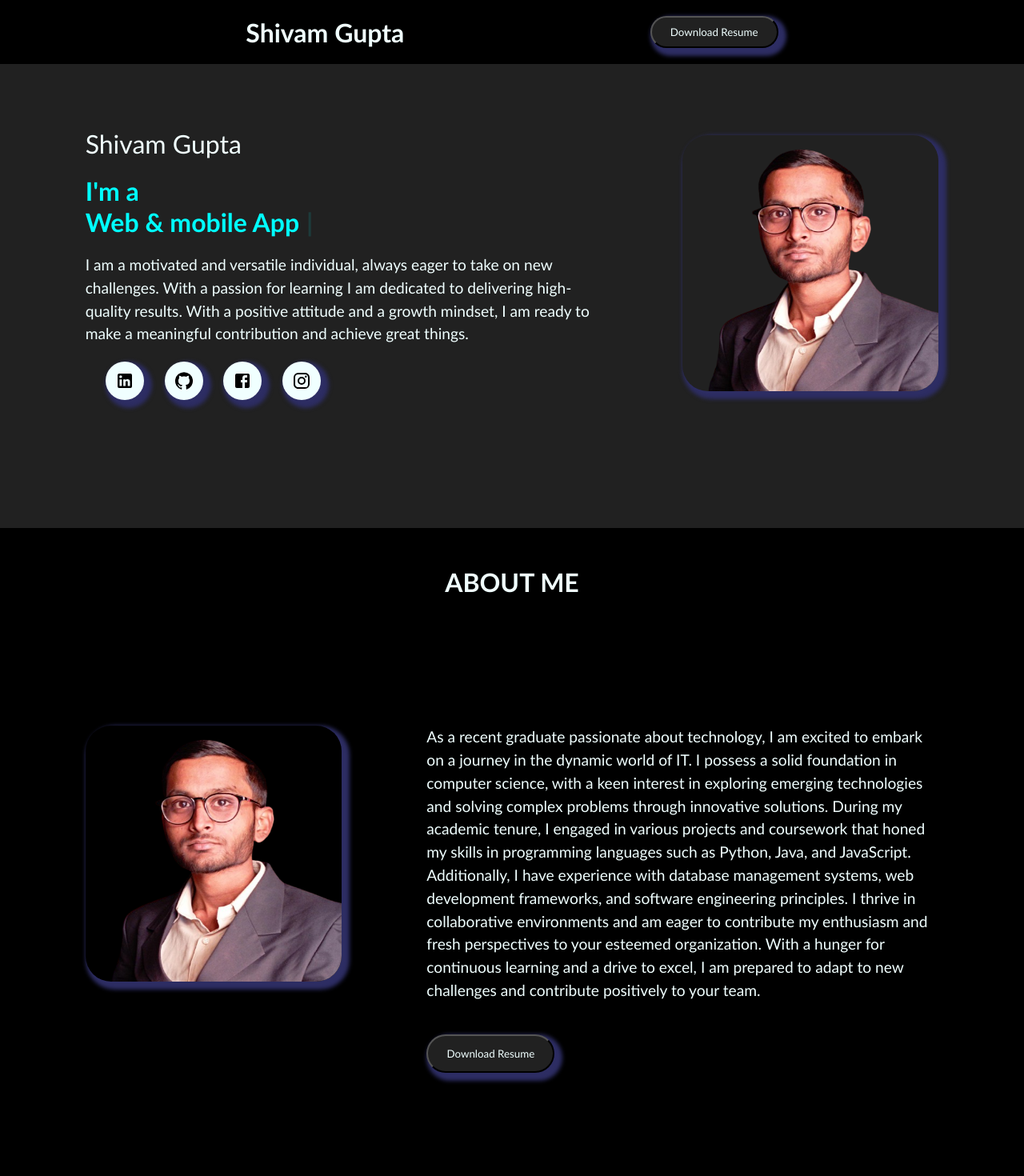
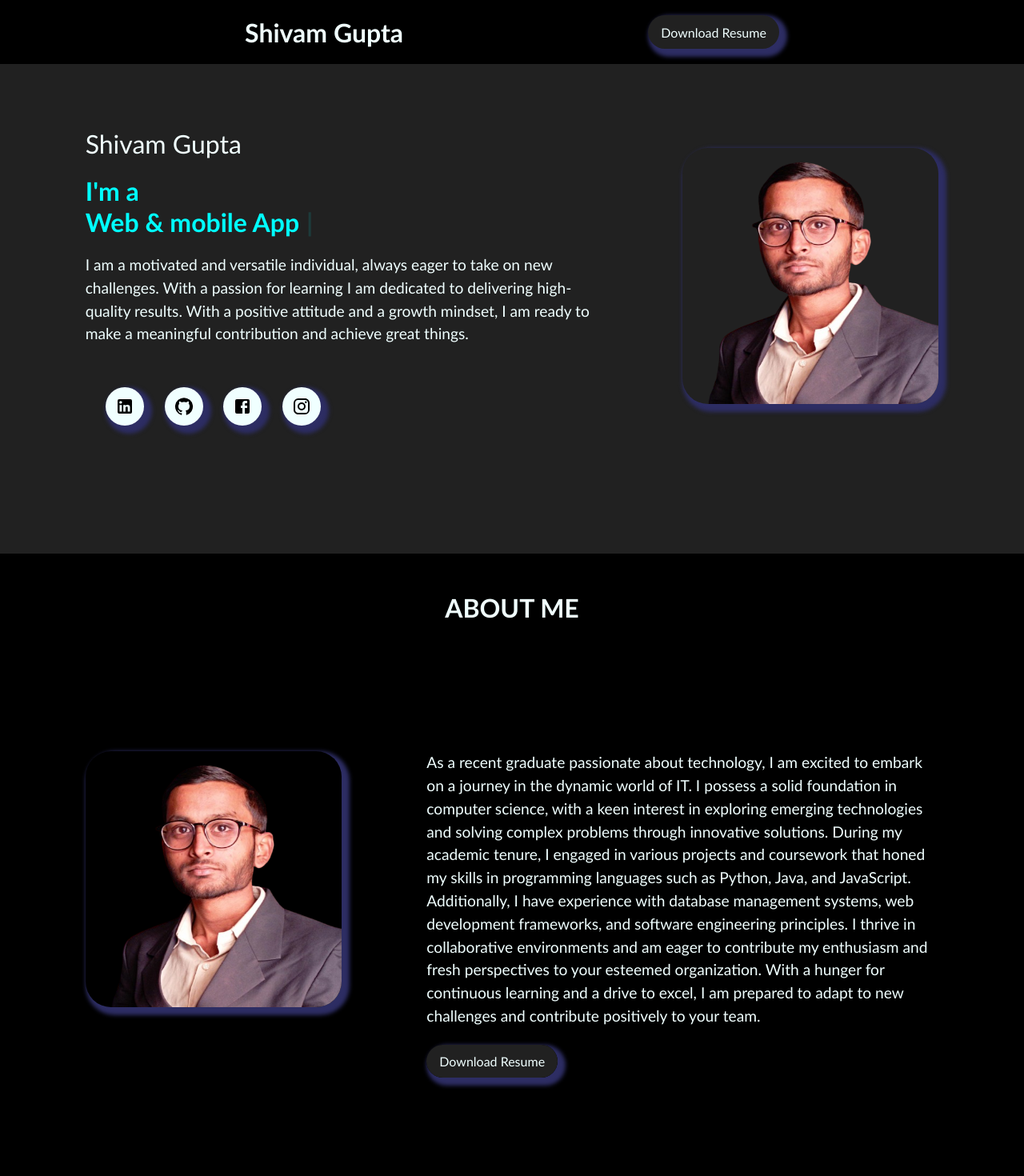
Before and after one commit to shivam9981/myportfolio, a React (Create React App) app: page / in a window 1280 px wide. Shown: the top 1470 px of the page at 80% size. Built offline with nearby package versions, Linux system fonts and the light colour scheme.

Commit message:
completed

```diff
--- a/package.json
+++ b/package.json
@@ -10,7 +10,6 @@
     "@testing-library/jest-dom": "^5.17.0",
     "@testing-library/react": "^13.4.0",
     "@testing-library/user-event": "^13.5.0",
-    "jspdf": "^2.5.1",
     "react": "^18.2.0",
     "react-dom": "^18.2.0",
     "react-scripts": "5.0.1",
--- a/src/Component/About.jsx
+++ b/src/Component/About.jsx
@@ -1,11 +1,7 @@
 import React from 'react'
 import '../Styles/About.css'
-import jsPDF from 'jspdf'
 const About = () => {
-    const downloadpdf =()=>{
-        const doc = new jsPDF();
-        doc.save("Shivam_Gupta_Resume.pdf")
-    }
+
     return (
         <div className='conatiner-about'>
             <p className='about-para'> ABOUT ME</p>
@@ -20,9 +16,9 @@ const About = () => {
 
                         I thrive in collaborative environments and am eager to contribute my enthusiasm and fresh perspectives to your esteemed organization. With a hunger for continuous learning and a drive to excel, I am prepared to adapt to new challenges and contribute positively to your team.
                     </p>
-                    <button className='btn-1' onClick={downloadpdf} >
+                    <a href='./Shivam_Gupta_Resume.pdf' download="Shivam_Gupta_Resume.pdf" className='btn-1'  >
                         Download Resume
-                    </button>
+                    </a>
                 </div>
             </div>
         </div>
--- a/src/Component/Navbar.jsx
+++ b/src/Component/Navbar.jsx
@@ -1,18 +1,13 @@
 import React from 'react'
 import '../Styles/Navbar.css'
-import jsPDF from 'jspdf'
 const Navbar = () => {
-  const downloadpdf = () => {
-    const doc = new jsPDF();
-    doc.save("Shivam_Gupta_Resume.pdf")
-  }
-  console.log("done")
+
   return (
     <div className='navbar-conatiner'>
       <h1>Shivam Gupta</h1>
-      <button className='btn ' onClick={downloadpdf} >
+      <a href='./Shivam_Gupta_Resume.pdf' download="Shivam_Gupta_Resume.pdf" className='btn-1'  >
         Download Resume
-      </button>
+      </a>
     </div>
   )
 }
--- a/src/Styles/About.css
+++ b/src/Styles/About.css
@@ -1,26 +1,18 @@
 .btn-1{
-    width: 10rem;
-    height: 3rem;
+
+    text-decoration: none;
+    padding: 0.7rem 1rem;
     background-color: rgb(33,33,33);
     color: azure;
     border-radius: 5em;
     box-shadow: 5px 5px 5px 5px rgb(45, 45, 99);
-    margin-top: 3em;
+
 }
-.btns{
-    width: 10rem;
-    height: 3rem;
-    color: azure;
-    text-decoration: none;
-    margin-top: 3em;
-}
+
 .btn-1:hover{
     cursor: pointer;
     box-shadow:   5px 5px 19px 10px rgb(255, 255, 255);
     background-color: aqua;
-    color: black;
-}
-.btns:hover{
     color: black;
 }
 
@@ -53,6 +45,7 @@
     color: azure;
 }
 .aboutme-home{
+    margin-bottom: 2rem;
     width: 40em;
     line-height: 1.5em;
     font-size: 1.2rem;
--- a/src/Styles/Contact.css
+++ b/src/Styles/Contact.css
@@ -1,19 +1,21 @@
-.contect-conatiner{
-    background-color: rgb(33,33,33);
+.contect-conatiner {
+    background-color: rgb(33, 33, 33);
     width: auto;
     height: auto;
     display: flex;
     justify-content: space-evenly;
     align-items: center;
     flex-direction: column;
-    color:azure;
+    color: azure;
 }
-.p-tags-conatce{
+
+.p-tags-conatce {
     margin: 5rem 0;
     font-size: 2rem;
     font-weight: 900;
 }
-.inp{
+
+.inp {
     width: 20rem;
     height: 3rem;
     padding: 0 1rem;
@@ -21,16 +23,19 @@
     outline: none;
     border: none;
 }
-.lab{
+
+.lab {
     margin: 0 1rem;
     font-size: 1.5rem;
 }
-.contact-form{
+
+.contact-form {
     display: flex;
     flex-direction: column;
     gap: 15px;
 }
-.inp-area{
+
+.inp-area {
     outline: none;
     border: none;
     width: 20rem;
@@ -38,12 +43,13 @@
     padding: 1rem 2rem;
     height: 10rem;
 }
-.form{
+
+.form {
     display: flex;
     justify-content: space-between;
 }
 
-.inner-contec-conatiner{
+.inner-contec-conatiner {
     margin: 4rem 0;
     width: 100%;
     display: flex;
@@ -51,16 +57,19 @@
     align-items: center;
     flex-wrap: wrap;
 }
-.contact-detail{
+
+.contact-detail {
     display: flex;
     flex-direction: column;
     align-items: center;
 }
-.contact{
+
+.contact {
     font-size: 1.5rem;
-    margin:1rem 0rem;
+    margin: 1rem 0rem;
 }
-.footer{
+
+.footer {
     background-color: black;
     color: azure;
     display: flex;
@@ -69,52 +78,66 @@
     width: 100%;
     height: 3rem;
 }
+
 @media (max-width:470px) {
-    .form{
+    .form {
         flex-direction: column;
     }
-    .contact-detail{
+
+    .contact-detail {
+
         margin: 2rem 0rem;
     }
+
 }
-.btn-contact{
+@media (max-width:600px) {
+    .contact {
+        font-size: 1rem;
+    }
+
+}
+.btn-contact {
     margin-left: 10em;
     width: 10rem;
     height: 2.5rem;
-    background-color: rgb(33,33,33);
+    background-color: rgb(33, 33, 33);
     color: azure;
     border-radius: 5em;
     box-shadow: 5px 5px 5px 5px rgb(45, 45, 99);
 }
 
-.p-tags-conatce{
-    margin: 3rem 0 0 0 ;
+.p-tags-conatce {
+    margin: 3rem 0 0 0;
 }
-.btn-contact:hover{
+
+.btn-contact:hover {
     cursor: pointer;
-    box-shadow:   5px 5px 19px 10px rgb(255, 255, 255);
+    box-shadow: 5px 5px 19px 10px rgb(255, 255, 255);
     background-color: aqua;
     color: black;
 }
 
-.link-btn{
+.link-btn {
     box-shadow: 5px 5px 5px 5px rgb(45, 45, 99);
     width: 3em;
     height: 3em;
     border-radius: 50%;
 }
-.link-conatiner{
-    width:40vh;
+
+.link-conatiner {
+    width: 40vh;
     display: flex;
     justify-content: space-evenly;
     align-items: center;
 }
-.name{
+
+.name {
     font-size: 2rem;
 }
-.link-btn:hover{
+
+.link-btn:hover {
     cursor: pointer;
-    box-shadow:   5px 5px 19px 10px rgb(255, 255, 255);
+    box-shadow: 5px 5px 19px 10px rgb(255, 255, 255);
     background-color: aqua;
     color: black;
 }
--- a/src/Styles/Navbar.css
+++ b/src/Styles/Navbar.css
@@ -12,12 +12,13 @@
 }
 
 .btn {
-    width: 10rem;
-    height: 2.5rem;
-    background-color: rgb(33, 33, 33);
+    text-decoration: none;
+    padding: 0.7rem 1rem;
+    background-color: rgb(33,33,33);
     color: azure;
     border-radius: 5em;
     box-shadow: 5px 5px 5px 5px rgb(45, 45, 99);
+
 }
 
 
```
Also changed, not shown: 2 other files (tests, documents, lock files or other folders).
